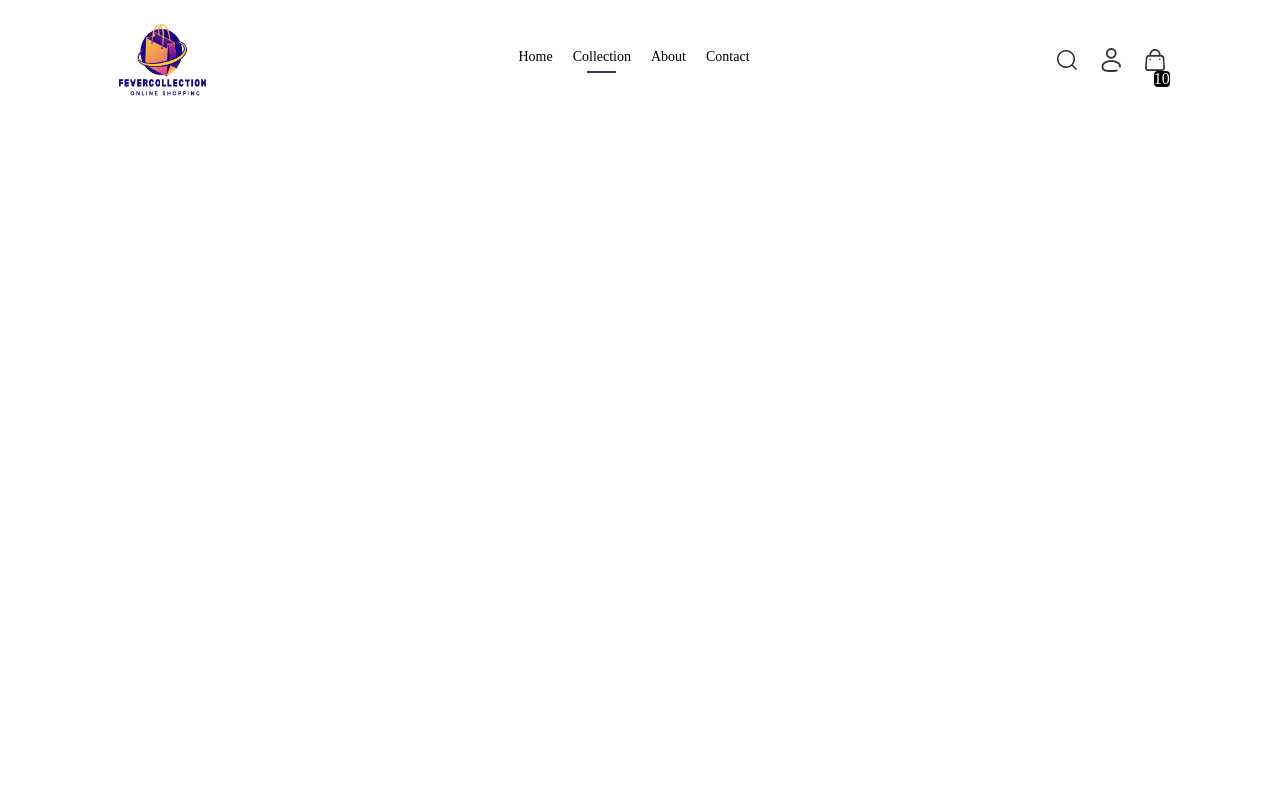
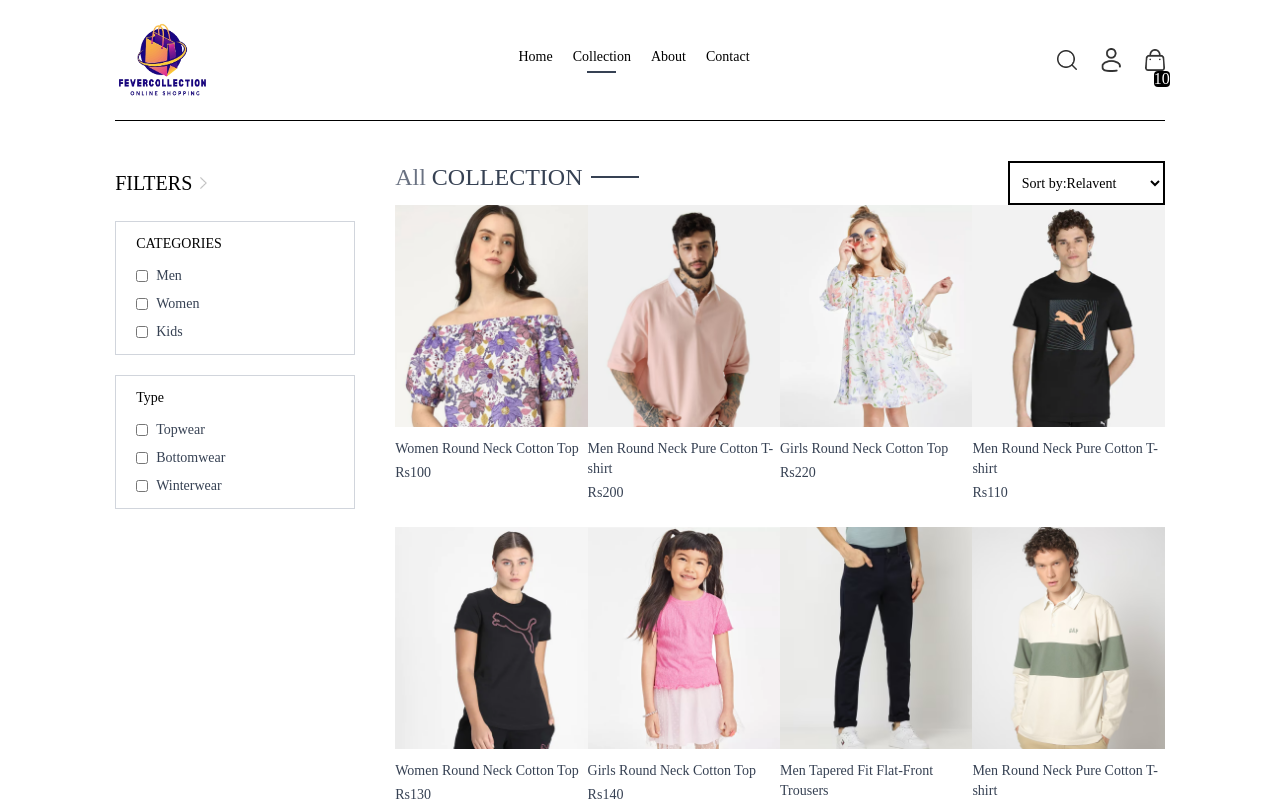
Before and after one commit to iamcody-git/ecom-collection, a React (Vite) app in the folder Frontend/: page /collection in a window 1280 px wide. Shown: the top 801 px of the page. Built offline with nearby package versions, Linux system fonts and the light colour scheme; a web font is replaced by a local one.

Commit message:
added and modify

```diff
--- a/Frontend/src/App.jsx
+++ b/Frontend/src/App.jsx
@@ -12,6 +12,7 @@
 import PlaceOrder from './pages/PlaceOrder'
 import Contact from './pages/Contact'
 import Cart from './pages/Cart'
+import Footer from './components/Footer'
 
 const App = () => {
   return (
@@ -28,6 +29,7 @@
         <Route path='/contact' element={<Contact/>} />
         <Route path='/cart' element={<Cart/>} />
       </Routes>
+      <Footer />
 
 
     </div>
--- /dev/null
+++ b/Frontend/src/components/BestSeller.jsx
@@ -0,0 +1,41 @@
+import React, { useContext, useEffect, useState } from "react";
+import { ShopContext } from "../context/ShopContext";
+import Title from "./Title";
+import ProductItems from "./ProductItems";
+
+const BestSeller = () => {
+  const { products } = useContext(ShopContext);
+  const [bestSeller, setBestSeller] = useState([]);
+
+  useEffect(() => {
+    if (products && Array.isArray(products)) {
+      const bestProduct = products.filter((items) => items.bestseller);
+      setBestSeller(bestProduct.slice(0, 5));
+    }
+  }, [products]);
+
+  return (
+    <div className="my-10">
+      <div className="text-center text-3xl py-8 ">
+        <Title text1={"Best"} text2={"SELLER"} />
+        <p className="w-3/4 m-auto text-xs sm:text-sm md:text-base text-gray-600">
+          Lorem ipsum dolor sit, amet consectetur adipisicing elit. Aperiam
+          blanditiis eos cumque?
+        </p>
+      </div>
+      <div className="grid grid-cols-2 sm:grid-cols-3 md:grid-cols-4 lg:grid-cols-5 gap-6">
+        {bestSeller.map((items, index) => (
+          <ProductItems
+            key={index}
+            id={items._id}
+            image={items.image}
+            name={items.name}
+            price={items.price}
+          />
+        ))}
+      </div>
+    </div>
+  );
+};
+
+export default BestSeller;
--- /dev/null
+++ b/Frontend/src/components/Footer.jsx
@@ -0,0 +1,45 @@
+import React from "react";
+import { assets } from "../assets/assets";
+
+const Footer = () => {
+  return (
+    <div>
+      <div className="flex flex-col sm:grid grid-cols-3 gap-14 my-10 mt-40 text-sm">
+        <div>
+          <img src={assets.logo2} className="mb-5 w-32" alt="" />
+          <p className="w-full md:w-2/3 text-gray-600">
+            Lorem ipsum dolor sit, amet consectetur adipisicing elit. Dolores
+            incidunt iusto minus.
+          </p>
+        </div>
+
+        <div>
+          <p className="text-xl font-medium mb-5">COMPANY</p>
+          <ul className="flex flex-col gap-1 text-gray-600">
+            <li>Home</li>
+            <li>About</li>
+            <li>Delivery</li>
+            <li>Privacy Policy</li>
+          </ul>
+        </div>
+
+        <div>
+          <p className="text-xl font-medium mb-5">GET IN TOUCH</p>
+          <ul className="flex flex-col gap-1 text-gray-600">
+            <li>+977-9835372272</li>
+            <li>contact.fever@gmail.com</li>
+          </ul>
+        </div>
+      </div>
+
+      <div>
+        <hr />
+        <p className="py-5 text-sm text-center">
+          Copyright 2025@fevercollection.com - All Rights Reserved
+        </p>
+      </div>
+    </div>
+  );
+};
+
+export default Footer;
--- a/Frontend/src/components/Navbar.jsx
+++ b/Frontend/src/components/Navbar.jsx
@@ -6,7 +6,7 @@
 
   return (
     <div className="flex items-center justify-between py-5 font-medium">
-     <img src={assets.logo2} alt="" className="w-24 h-20" />
+    <Link to='/'> <img src={assets.logo2} alt="" className="w-24 h-20" /></Link>
       <ul className="hidden sm:flex gap-5 text-sm text-grey-700">
         <NavLink to="/" className="flex flex-col items-center gap-1">
           <p>Home</p>
--- /dev/null
+++ b/Frontend/src/components/NewsletterBox.jsx
@@ -0,0 +1,34 @@
+import React from 'react'
+
+const NewsletterBox = () => {
+    const onSubmitHandler = (event)=>{
+        event.preventDefault();
+
+    }
+  return (
+    <div className='text-center'>
+        <p className='text-2xl font-medium text-gray-800'>Subscribe now & get 20% off</p>
+        <p className='text-gray-400 mt-3'>
+            Lorem ipsum dolor sit amet consectetur adipisicing elit. Magnam dolores ducimus corporis?
+        </p>
+        <form onSubmit={onSubmitHandler} action="" className="w-full sm:w-1/2 flex items-center gap-4 mx-auto my-6 border pl-3 py-2 rounded-lg shadow-lg">
+    <input
+        className="w-full sm:flex-1 outline-none border border-gray-300 p-3 rounded-lg focus:border-black"
+        type="email"
+        placeholder="Enter your email"
+        required
+    />
+    <button
+        className="bg-black m-2 text-white text-sm px-6 py-3 rounded-lg hover:bg-gray-800 transition-all duration-300"
+        type="submit"
+    >
+        SUBSCRIBE
+    </button>
+</form>
+
+
+    </div>
+  )
+}
+
+export default NewsletterBox
--- /dev/null
+++ b/Frontend/src/components/OurPolicy.jsx
@@ -0,0 +1,29 @@
+import React from 'react'
+import { assets } from '../assets/assets'
+
+const OurPolicy = () => {
+  return (
+    <div className='flex flex-col sm:flex-row justify-around gap-12 sm:gap-2 text-center py-20 text-xs sm:text-sm md:text-base text-gray-700'>
+        <div>
+            <img src={assets.exchange_icon} className='w-12 m-auto mb-5' alt="" />
+            <p className='font-semibold'>Easy Exchange Policy</p>
+            <p className='text-gray-400'>We offer hassle free exchange policy</p>
+        </div>
+
+        <div>
+            <img src={assets.quality_icon} className='w-12 m-auto mb-5' alt="" />
+            <p className='font-semibold'>Seven Days Return Policy</p>
+            <p className='text-gray-400'>We provide seven days free return policy</p>
+        </div>
+
+        <div>
+            <img src={assets.support_img} className='w-12 m-auto mb-5' alt="" />
+            <p className='font-semibold'>Best customer support</p>
+            <p className='text-gray-400'>We provide 24/7 customer support</p>
+        </div>
+
+    </div>
+  )
+}
+
+export default OurPolicy
--- a/Frontend/src/index.css
+++ b/Frontend/src/index.css
@@ -17,3 +17,12 @@
     font-weight: 400;
     font-style: normal;
   }
+
+  @media (max-width:640px)
+  {
+    a.active{
+        background-color: black;
+        color: white;
+    }
+
+  }
--- a/Frontend/src/pages/Collection.jsx
+++ b/Frontend/src/pages/Collection.jsx
@@ -1,11 +1,116 @@
-import React from 'react'
+import React, { useContext, useEffect, useState } from "react";
+import { ShopContext } from "../context/ShopContext";
+import { assets } from "../assets/assets";
+import Title from "../components/Title";
+import ProductItems from "../components/ProductItems";
 
 const Collection = () => {
+  const { products } = useContext(ShopContext);
+  const [showFilter, setShowFilter] = useState(false);
+  const [filterProducts, setFilterProducts] = useState([]);
+
+  useEffect(() => {
+    setFilterProducts(products);
+  }, []);
+
   return (
-    <div>
+    <div className="flex flex-col sm:flex-row gap-1 sm:gap-10 pt-10 border-t">
+      {/* filter options */}
+      <div className="min-w-60">
+        <p
+          onClick={() => setShowFilter(!showFilter)}
+          className="my-2 text-xl flex items-center cursor-pointer gap-2"
+        >
+          FILTERS
+          <img
+            src={assets.dropdown_icon}
+            alt=""
+            className={`h-3 sm;hidden ${showFilter ? "rotate-90" : ""}`}
+          />
+        </p>
 
+        {/* category filter */}
+
+        <div
+          className={`border border-gray-300 pl-5 py-3 mt-6 ${
+            showFilter ? "" : "hidden"
+          } sm:block`}
+        >
+          <p className="mb-3 text-sm font-medium">CATEGORIES</p>
+          <div className="flex flex-col gap-2 text-sm font-light text-gray-700">
+            <p className="flex gap-2">
+              <input type="checkbox" className="w-3" value={"Men"} />
+              Men
+            </p>
+
+            <p className="flex gap-2">
+              <input type="checkbox" className="w-3" value={"Women"} />
+              Women
+            </p>
+
+            <p className="flex gap-2">
+              <input type="checkbox" className="w-3" value={"Kids"} />
+              Kids
+            </p>
+          </div>
+        </div>
+
+        {/* subcategory filter */}
+
+        <div
+          className={`border border-gray-300 pl-5 py-3 my-5 ${
+            showFilter ? "" : "hidden"
+          } sm:block`}
+        >
+          <p className="mb-3 text-sm font-medium">Type</p>
+          <div className="flex flex-col gap-2 text-sm font-light text-gray-700">
+            <p className="flex gap-2">
+              <input type="checkbox" className="w-3" value={"Topwear"} />
+              Topwear
+            </p>
+
+            <p className="flex gap-2">
+              <input type="checkbox" className="w-3" value={"Bottomwear"} />
+              Bottomwear
+            </p>
+
+            <p className="flex gap-2">
+              <input type="checkbox" className="w-3" value={"Winterwear"} />
+              Winterwear
+            </p>
+          </div>
+        </div>
+      </div>
+
+      {/* right side of collection */}
+      <div className="flex-1">
+        <div className="flex justify-between text-base sm:text-2xl b-4">
+          <Title text1={"All"} text2={"COLLECTION"} />
+
+          {/* product sort */}
+
+          <select className="border-2 border-gray- text-sm px-2">
+            <option value="relavent">Sort by:Relavent</option>
+            <option value="low-high">Sort by:Low to High</option>
+            <option value="high-low">Sort by:High to Low</option>
+          </select>
+        </div>
+
+        {/* map products */}
+        <div className="grid grid-cols-2 md:grid-cols-3 lg:grid-cols-4 gap-y-6">
+          {filterProducts.map((items, index) => (
+            <ProductItems
+              key={index}
+              id={items._id}
+              image={items.image}
+              name={items.name}
+              price={items.price}
+            />
+          ))}
+        </div>
+      </div>
     </div>
-  )
-}
+  );
+};
 
-export default Collection
+export default Collection;
--- a/Frontend/src/pages/Home.jsx
+++ b/Frontend/src/pages/Home.jsx
@@ -1,12 +1,18 @@
 import React from 'react'
 import Hero from '../components/Hero'
 import LatestCollection from '../components/LatestCollection'
+import BestSeller from '../components/BestSeller'
+import OurPolicy from '../components/OurPolicy'
+import NewsletterBox from '../components/NewsletterBox'
 
 const Home = () => {
   return (
     <div>
       <Hero />
       <LatestCollection />
+      <BestSeller />
+      <OurPolicy />
+      <NewsletterBox />
     </div>
   )
 }
```
Also changed, not shown: Frontend/src/components/Hero.jsx (+21 -21 lines).
